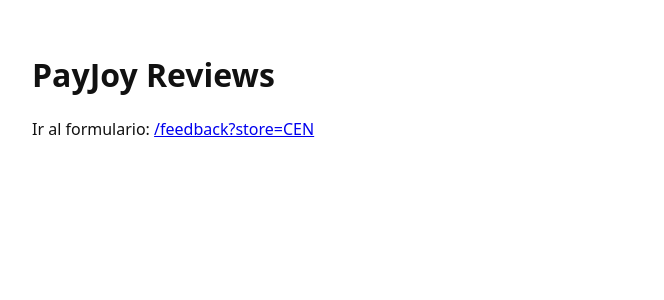
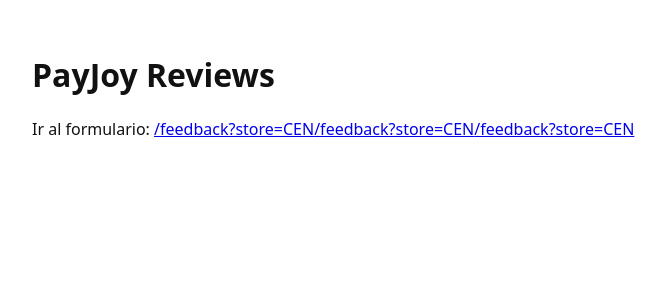
Before and after one commit to danieleconomist99/payjoy-reviews, a Next.js app: page / in a window 1280 px wide. Shown: the top 300 px of the page, without its empty margins (0-664 px from the left). Built offline with nearby package versions, Linux system fonts and the light colour scheme.

Commit message:
Update page.jsx

```diff
--- a/app/page.jsx
+++ b/app/page.jsx
@@ -9,6 +9,8 @@
       <p>
         Ir al formulario:{' '}
         <a href="/feedback?store=CEN">/feedback?store=CEN</a>
+        <a href="/feedback?store=NOR">/feedback?store=CEN</a>
+        <a href="/feedback?store=SUR">/feedback?store=CEN</a>
       </p>
     </main>
   );
```
